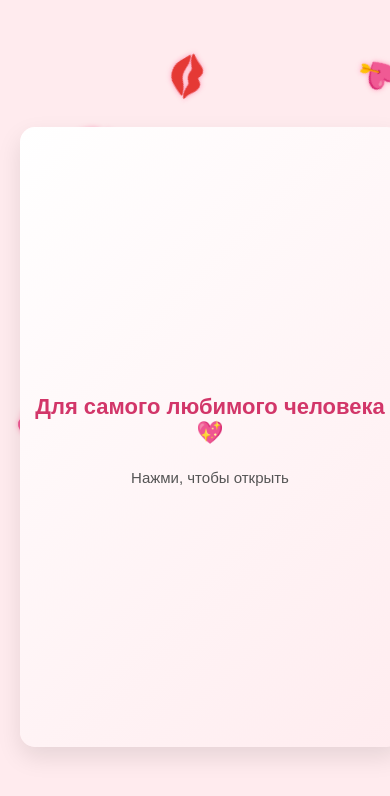
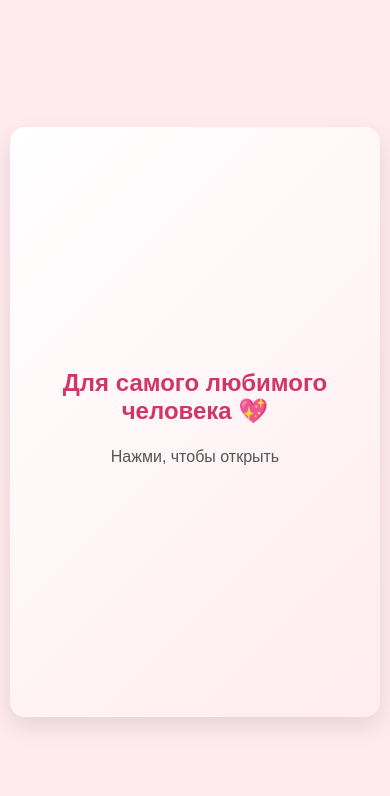
Before and after one commit to KabanUsatiy/polina, a plain HTML site: page index.html in a window 390 px wide. Drawn offline with Linux system fonts and the light colour scheme.

Commit message:
Update index.html

```diff
--- a/index.html
+++ b/index.html
@@ -5,35 +5,62 @@
     <meta name="viewport" content="width=device-width, initial-scale=1.0, maximum-scale=1.0, user-scalable=no">
     <title>Открытка с поцелуйчиками</title>
     <style>
+        * {
+            box-sizing: border-box;
+            margin: 0;
+            padding: 0;
+        }
+
         body {
             display: flex;
             justify-content: center;
             align-items: center;
-            height: 100vh;
+            min-height: 100vh;
             margin: 0;
+            padding: 20px;
             background: #ffebee;
             font-family: 'Arial', cursive;
-            overflow: hidden;
+            overflow-x: hidden;
             touch-action: manipulation;
         }
 
         /* Анимация фона с поцелуйчиками */
         @keyframes floating {
-            0% { transform: translateY(0) rotate(0deg); opacity: 0; }
-            10% { opacity: 1; }
-            90% { opacity: 1; }
-            100% { transform: translateY(-100vh) rotate(360deg); opacity: 0; }
+            0% {
+                transform: translateY(100vh) rotate(0deg);
+                opacity: 0;
+            }
+            10% {
+                opacity: 1;
+            }
+            90% {
+                opacity: 1;
+            }
+            100% {
+                transform: translateY(-100px) rotate(360deg);
+                opacity: 0;
+            }
         }
 
         .kiss {
-            position: absolute;
-            font-size: 24px;
+            position: fixed;
+            font-size: 28px;
             animation: floating linear infinite;
             user-select: none;
             pointer-events: none;
             z-index: 0;
             color: #ff4081;
-            text-shadow: 0 0 5px rgba(255, 64, 129, 0.5);
+            text-shadow: 0 0 8px rgba(255, 64, 129, 0.7);
+            bottom: -50px;
+        }
+
+        .card-container {
+            display: flex;
+            justify-content: center;
+            align-items: center;
+            width: 100%;
+            height: 100%;
+            perspective: 1000px;
         }
 
         .card {
@@ -44,6 +71,7 @@
             transition: all 0.8s;
             cursor: pointer;
             z-index: 1;
+            margin: auto;
         }
 
         .card-face {
@@ -103,8 +131,16 @@
 
         /* Мобильная адаптация */
         @media (max-width: 768px) {
+            body {
+                padding: 10px;
+                display: flex;
+                align-items: center;
+                justify-content: center;
+                height: 100vh;
+            }
+
             .card {
-                width: 90vw;
+                width: 95vw;
                 height: 70vh;
                 max-width: 400px;
                 max-height: 600px;
@@ -121,7 +157,8 @@
             }
 
             .kiss {
-                font-size: 32px !important;
+                font-size: 36px !important;
+                text-shadow: 0 0 10px rgba(255, 64, 129, 0.8);
             }
 
             button {
@@ -134,27 +171,10 @@
                 padding: 15px;
             }
         }
-
-        /* Для очень маленьких экранов */
-        @media (max-width: 480px) {
-            h1 {
-                font-size: 22px;
-            }
-
-            p {
-                font-size: 15px;
-            }
-
-            button {
-                padding: 12px 25px;
-                font-size: 16px;
-            }
-        }
     </style>
 </head>
 <body>
-    <!-- Поцелуйчики будут создаваться скриптом -->
-
+    <div class="card-container">
         <div class="card" id="card">
             <div class="card-face front">
                 <h1>Для самого любимого человека 💖</h1>
@@ -167,13 +187,17 @@
                 <button onclick="closeCard()">Закрыть</button>
             </div>
         </div>
+    </div>
 
     <script>
+        // Увеличенный набор эмодзи
+        const kisses = ['💋', '💖', '💘', '💓', '💞', '💕', '💗', '💙', '💚', '💛', '💜', '🧡', '🤍', '🤎', '💝', '💟', '❣️', '❤️', '❤️‍🔥', '❤️‍🩹'];
+
         // Создаем летающие поцелуйчики
         function createKisses() {
-            const kisses = ['💋', '💖', '💘', '💓', '💞'];
-
-            setInterval(() => {
+            // Увеличиваем количество одновременно создаваемых эмодзи
+            for (let i = 0; i < 5; i++) {
+                setTimeout(() => {
                     const kiss = document.createElement('div');
                     kiss.className = 'kiss';
                     kiss.textContent = kisses[Math.floor(Math.random() * kisses.length)];
@@ -182,14 +206,14 @@
                     kiss.style.left = Math.random() * window.innerWidth + 'px';
 
                     // Случайная скорость и задержка
-                const duration = Math.random() * 8 + 4;
-                const delay = Math.random() * 5;
+                    const duration = Math.random() * 6 + 4; // 4-10 секунд
+                    const delay = Math.random() * 2;
                     kiss.style.animationDuration = duration + 's';
                     kiss.style.animationDelay = delay + 's';
 
                     // Случайный размер (увеличиваем для мобильных)
                     const isMobile = window.innerWidth <= 768;
-                const size = isMobile ? (Math.random() * 30 + 20) : (Math.random() * 20 + 15);
+                    const size = isMobile ? (Math.random() * 40 + 30) : (Math.random() * 30 + 20);
                     kiss.style.fontSize = size + 'px';
 
                     document.body.appendChild(kiss);
@@ -198,14 +222,17 @@
                     setTimeout(() => {
                         kiss.remove();
                     }, (duration + delay) * 1000);
-            }, 300);
+                }, i * 300);
+            }
+
+            // Повторяем создание эмодзи чаще
+            setTimeout(createKisses, 800);
         }
 
         // Инициализация открытки
         const card = document.getElementById('card');
         let isOpen = false;
 
-        // Обработчик клика для десктопов и тапа для мобильных
         card.addEventListener('click', function() {
             if(!isOpen) {
                 card.style.transform = 'rotateY(180deg)';
@@ -219,10 +246,24 @@
         }
 
         // Запускаем поцелуйчики при загрузке
-        window.onload = createKisses;
+        window.onload = function() {
+            createKisses();
+            // Дополнительное центрирование после загрузки
+            setTimeout(centerCard, 100);
+        };
 
         // Добавляем больше поцелуйчиков при изменении размера окна
-        window.onresize = createKisses;
+        window.onresize = function() {
+            centerCard();
+        };
+
+        // Функция для точного центрирования
+        function centerCard() {
+            const container = document.querySelector('.card-container');
+            const card = document.querySelector('.card');
+            container.style.height = window.innerHeight + 'px';
+            card.style.marginTop = (window.innerHeight - card.offsetHeight) / 2 + 'px';
+        }
 
         // Предотвращаем масштабирование на мобильных
         document.addEventListener('gesturestart', function(e) {
```
Lines whose indentation alone changed are shown as unchanged.
